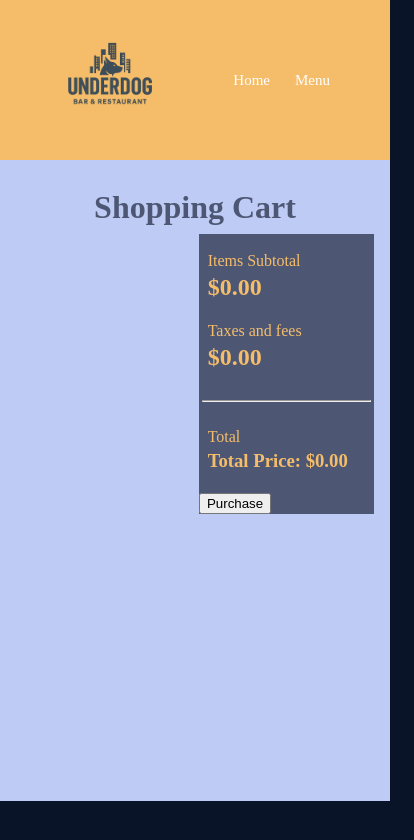
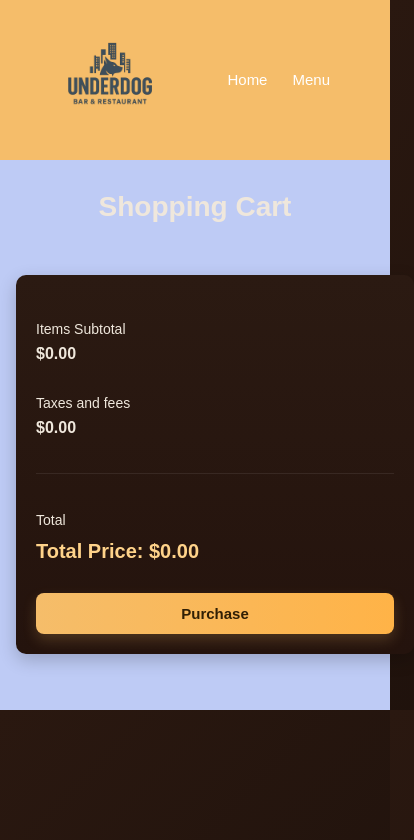
Before and after one commit to kayronbrown29-ai/120-Final-Project, a website: page shopping-cart.html in a window 390 px wide. Shown: the whole page, 414 px wide, since content can reach past the window. Drawn offline with Linux system fonts and the light colour scheme.

Commit message:
shopping cart aesthetic

```diff
--- a/shopping-cart.css
+++ b/shopping-cart.css
@@ -3,7 +3,10 @@ body{
     padding:0;
     display:flex;
     flex-direction:column;
-    background-color:#091429;
+    background: linear-gradient(135deg, #2a1810 0%, #1a0f0a 100%);
+    font-family: 'Arial', sans-serif;
+    color: #efe7dc;
+    min-height: fit-content;
 }
 .focalpoint{
     height:100vh;
@@ -91,24 +94,51 @@ main{
     display:flex;
     flex-direction:row;
     justify-content: center;
-    max-width:1140px;
-    margin:0 auto;
-    padding:0;
-    gap:2%;
+    max-width:1100px;
+    margin:20px auto;
+    padding:16px;
+    gap:24px;
 }
 .cart-list{
-    width:45%;
+    flex:1;
+    min-width:280px;
+}
+.cart-row {
+    margin-bottom:14px;
 }
 .cart-item{
     display:flex;
     flex-direction:row;
     align-items:center;
-    justify-content: flex-start;
-    gap:5%;
-    background-color: #f5bd6a;
-    padding:1%;
+    gap:14px;
+    background: linear-gradient(180deg, #ffffff 0%, #f8f5f0 100%);
+    padding:14px;
     margin:0;
     color:#301f05;
+    border-radius:10px;
+    box-shadow: 0 4px 12px rgba(0,0,0,0.12);
+    transition: all 0.3s ease;
+}
+.cart-item:hover {
+    box-shadow: 0 6px 16px rgba(0,0,0,0.18);
+    transform: translateY(-2px);
+}
+.cart-item-image {
+    width:100px;
+    height:80px;
+    object-fit:cover;
+    border-radius:8px;
+    flex-shrink:0;
+}
+.cart-item .cart-item-title {
+    font-weight:600;
+    font-size:15px;
+    margin-bottom:4px;
+}
+.cart-item .cart-price {
+    font-weight:700;
+    color:#b55f10;
+    font-size:14px;
 }
 .cart-photo{
     width:20%;
@@ -130,46 +160,101 @@ main{
     align-items: center;
 }
 .price-total{
-    background-color: #4d5774;
-    color:#f5bd6a;
-    width:45%;
-    height:auto;
-    justify-content: center;
-    margin:0;
-    padding:0;
+    background: linear-gradient(180deg, #2b1a12 0%, #24130d 100%);
+    color:#efe7dc;
+    width:320px;
+    height:fit-content;
+    border-radius:10px;
+    padding:20px;
+    box-shadow: 0 6px 18px rgba(0,0,0,0.2);
 }
 .added-price p{
     padding:0;
-    margin:0;
-    margin-left:5%;
+    margin:8px 0;
+    color:#efe7dc;
+    font-size:14px;
 }
 .added-price h2{
     padding:0;
-    margin:2%;
-    margin-left: 5%;
+    margin:6px 0;
+    color:#efe7dc;
+    font-weight:600;
+    font-size:16px;
 }
 .added-price h1{
     padding:0;
-    margin:2%;
-    margin-left:5%;
+    margin:12px 0;
+    color:#ffd38a;
+    font-weight:700;
+    font-size:20px;
 }
 .added-price hr{
-    width: 95%;
+    border:none;
+    height:1px;
+    background:rgba(255,255,255,0.08);
+    margin:12px 0;
+}
+.btn-purchase {
+    display:block;
+    width:100%;
+    background: linear-gradient(90deg, #f5bd6a, #ffb347);
+    color:#301f05;
+    padding:12px;
+    border-radius:8px;
+    border:none;
+    font-weight:700;
+    cursor:pointer;
+    font-size:15px;
+    box-shadow: 0 6px 14px rgba(245,189,106,0.2);
+    transition: all 0.3s ease;
+}
+.btn-purchase:hover {
+    transform: translateY(-2px);
+    box-shadow: 0 8px 18px rgba(245,189,106,0.3);
 }
 .cart-quantity{
     display:flex;
     flex-direction:row;
-    gap:10px;
+    gap:8px;
     align-items:center;
+    margin-left:auto;
 }
 .cart-quantity-input{
     width:50px;
+    padding:6px;
+    border-radius:6px;
+    border:1px solid #ddd;
+}
+.btn-danger {
+    background:#ff6b6b;
+    color:#fff;
+    border:none;
+    padding:8px 10px;
+    border-radius:8px;
+    cursor:pointer;
+    font-weight:500;
+}
+.btn-danger:hover {
+    background:#ff5252;
 }
 .cart-page{
-    height:75vh;
-    padding-top:2%;
+    min-height:auto;
+    padding-top:12px;
+    padding-bottom:20px;
 }
 .space-it-plz{
     text-align:center;
-    margin-bottom:2%;
+    margin-bottom:20px;
+    color:#efe7dc;
+    font-size:28px;
+    font-weight:600;
 }
+@media (max-width: 900px) {
+    .cart-container {
+        flex-direction:column;
+        gap:16px;
+    }
+    .price-total {
+        width:100%;
+    }
+}
--- a/shopping-cart.html
+++ b/shopping-cart.html
@@ -39,7 +39,7 @@
                         <br>
                         <button id="purchase-btn" class="btn btn-purchase">Purchase</button>
                         <!-- Payment Modal -->
-                        <div id="payment-modal" class="modal" style="display:none; position:fixed; inset:0; background:rgba(0,0,0,0.5); align-items:center; justify-content:center;">
+                        <div id="payment-modal" class="modal" style="display:none; position:fixed; inset:0; background:rgba(42,24,16,0.8); align-items:center; justify-content:center;">
                             <div class="modal-content" style="background:#fff; padding:20px; max-width:420px; width:90%; border-radius:8px;">
                                 <h2>Enter Payment Information</h2>
                                 <label>Cardholder Name</label>
```
